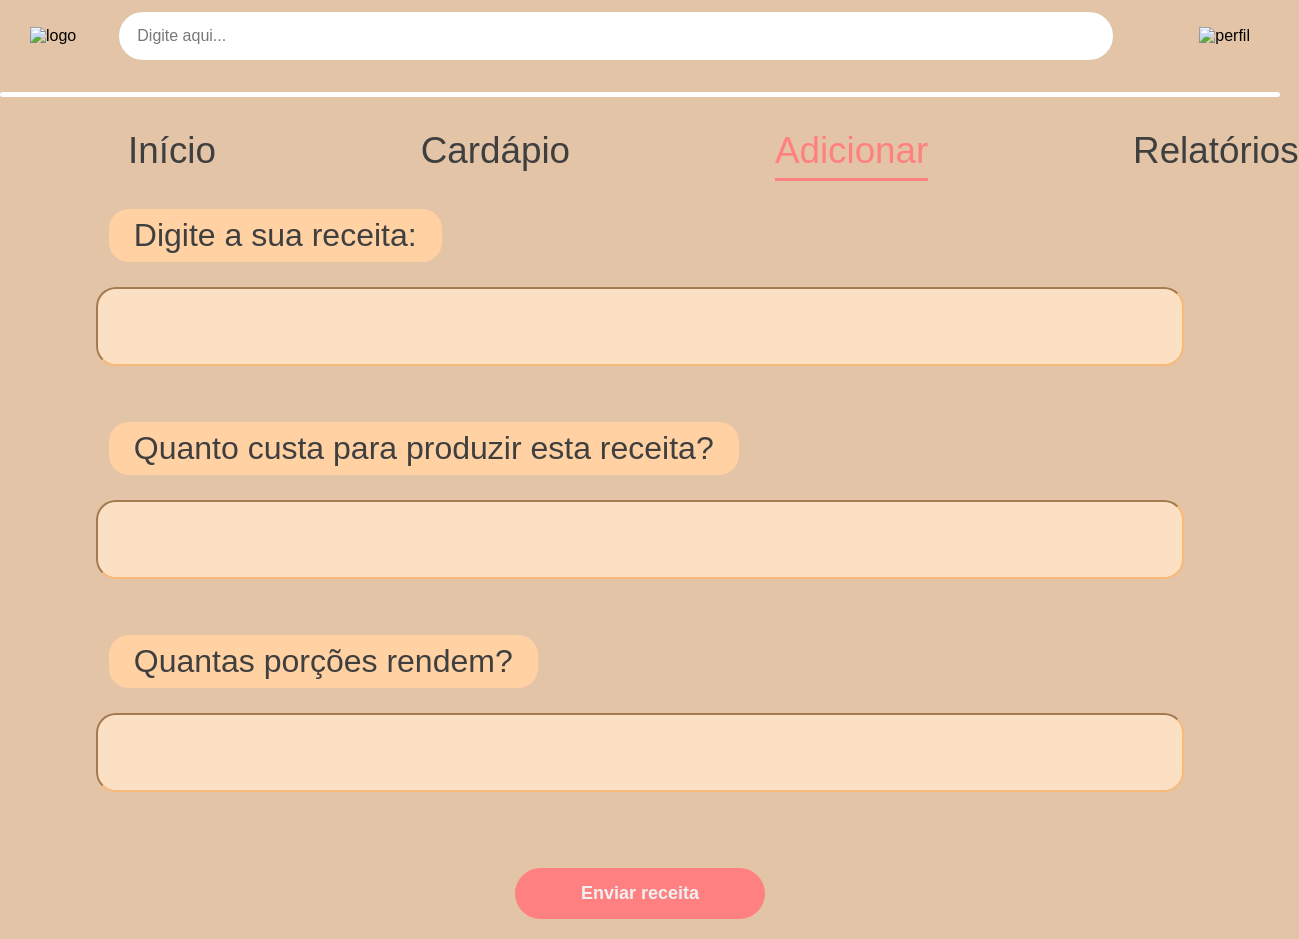
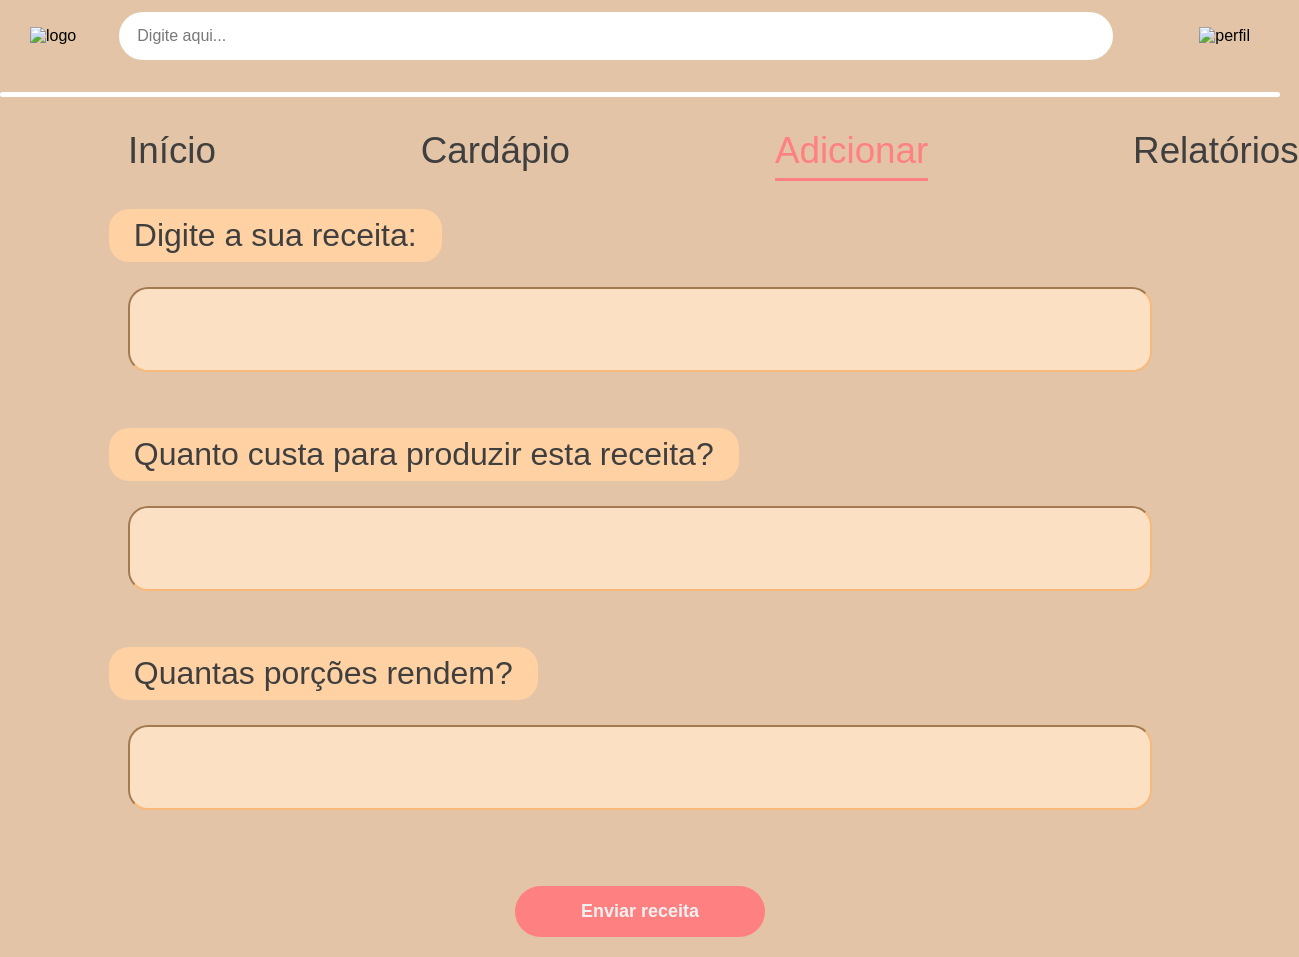

adicionar receita quase completo carai

--- a/css/novidades.css
+++ b/css/novidades.css
@@ -59,7 +59,16 @@ body{
     cursor: pointer;
     
     }
-    
+
+    input,
+    select,
+    textarea,
+    button{
+    font-family: Arial, Helvetica, sans-serif;
+    font-size: 18px;
+}
+ 
+
     .logo{
     cursor: pointer;
     }
@@ -149,9 +158,6 @@ body{
     }
     
     .resposta{
-        margin-left: 20px;
-        margin-top: 10px;
-        margin-bottom: 10px;
         background-color: var(--barra2);
         border-color: #f8b97b;
         border-radius: 20px;
@@ -160,9 +166,13 @@ body{
         display: block;
         margin: 20px auto;
         color: var(--texto);
-        
-    
     }
+
+    .resposta,
+    .campo-custo{
+    box-sizing: border-box;
+    }
+
     .resposta::placeholder{
         color: var(--texto);
     }
@@ -212,10 +222,12 @@ small{
 
 .controle-numero{
     display: flex;
-    justify-content: center;
+    justify-content: flex-start;
     align-items: center;
     gap: 15px;
     margin-top: 15px;
+    margin-left: 10%;
+    margin-bottom: 30px;
 }
 
 .controle-numero button{
@@ -297,7 +309,7 @@ small{
 .btn-add-ingrediente{
     display:block;
     width:fit-content;
-    margin:25px auto;
+    margin: 25px auto;
     padding:14px 30px;
     background:var(--botao);
     color:#fff;
@@ -306,6 +318,7 @@ small{
     cursor:pointer;
     font-size:18px;
     font-weight:bold;
+    white-space: nowrap;
 }
 
 .btn-add-ingrediente:hover{
@@ -316,8 +329,9 @@ small{
 
 .campo-custo{
     width: 80%;
-    margin: 20px auto;
+    margin: 20px auto 30px;
     position: relative;
+    box-sizing: border-box;
 }
 
 .simbolo-moeda{
@@ -350,15 +364,19 @@ small{
 /* BOTÃO DE UPLOAD */
 
 .botao-upload{
+    display: block;
+    width: fit-content;
+    margin-top: 18px;
+    margin-bottom:30px;
+    margin-left: 8.5%;
+    padding: 15px 30px;
     background-color: var(--botao);
     color: white;
-    padding: 15px 25px;
     border-radius: 25px;
     cursor: pointer;
-    display: inline-block;
-    margin-left: 8.5%;
-    margin-top: 15px;
-    font-size: 22px;
+    font-size: 18px;
+    font-weight: bold;
+    white-space: nowrap;
 }
 
 .botao-upload:hover{
@@ -368,7 +386,7 @@ small{
 /* BOTÃO FINAL */
 
 .btn-enviar{
-    margin-top: 40px;
+    margin-top: 20px;
 }
 
 .input-numero::placeholder,
@@ -376,4 +394,85 @@ textarea::placeholder,
 input::placeholder{
     color: var(--texto);
     opacity: 0.7;
+}
+
+.autocomplete{
+    position: relative;
+    width: 100%;
+}
+
+.autocomplete .ingrediente{
+    width: 100%;
+    box-sizing: border-box;
+}
+
+.lista-sugestoes{
+    position: absolute;
+    top: calc(100% + 8px);
+    left: 0;
+    width: 100%;
+    background: var(--barra2);
+    border: 2px solid var(--barra);
+    border-radius: 18px;
+    box-shadow: 0 8px 18px rgba(0,0,0,.12);
+    overflow: hidden;
+    z-index: 1000;
+
+    max-height: 220px;
+    overflow-y: auto;
+}
+
+.item-sugestao{
+    padding: 14px 18px;
+    color: var(--texto);
+    font-size: 17px;
+    transition: .2s;
+    user-select: none;
+    cursor: pointer;
+}
+
+.item-sugestao:hover{
+    background: var(--botao);
+    color: white;
+    padding-left: 25px;
+    cursor: pointer;
+}
+
+.lista-sugestoes div:not(:last-child){
+    border-bottom: 1px solid rgba(0,0,0,.08);
+}
+
+.lista-sugestoes::-webkit-scrollbar{
+    width:8px;
+}
+
+.lista-sugestoes::-webkit-scrollbar-track{
+    background:transparent;
+}
+
+.lista-sugestoes::-webkit-scrollbar-thumb{
+    background:var(--botao);
+    border-radius:20px;
+}
+
+.lista-sugestoes::-webkit-scrollbar-thumb:hover{
+    background:var(--transparecer);
+}
+
+#previewImagem{
+    display: none;
+    width: 250px;
+    height: 250px;
+    margin: 15px 0 15px 8.5%;
+    object-fit: cover;
+    border-radius: 20px;
+    border: 3px solid var(--barra);
+}
+
+#previewImagem{
+    transition: .3s;
+}
+
+#previewImagem:hover{
+    transform: scale(1.03);
 }
